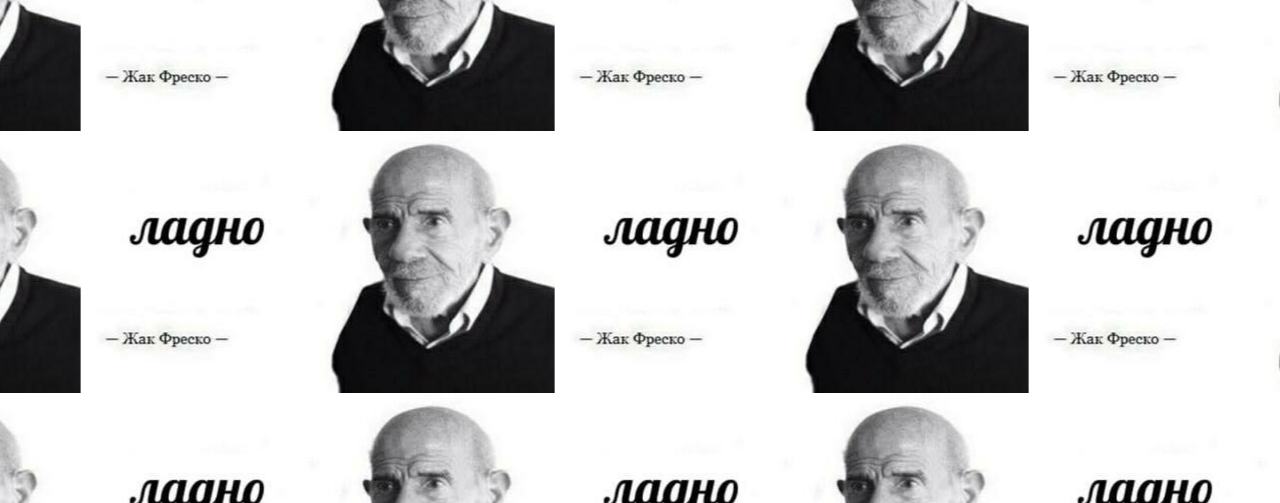
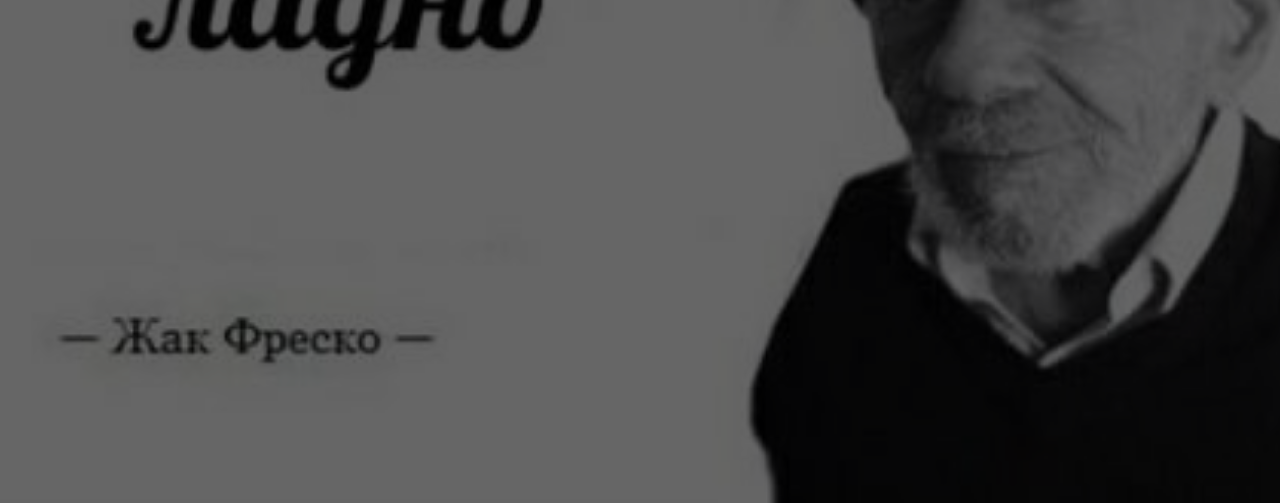
Before and after one commit to Oriery/RPI-lab3, a plain HTML site: page errors/err_1.html in a window 1280 px wide. Shown: the part 297-800 px from the top of the page. Drawn offline with Linux system fonts and the light colour scheme; the site is published under a folder, as on GitHub Pages, so addresses that start at the root find nothing.

Commit message:
к предыдущему

```diff
--- a/errors/err_1.html
+++ b/errors/err_1.html
@@ -4,7 +4,7 @@
 <head>
     <meta charset="utf-8">
     <title>Страница не найдена</title>
-    <link rel="stylesheet" type="text/css" href="/errorsStyle.css" />
+    <link rel="stylesheet" type="text/css" href="./errorsStyle.css" />
 </head>
 
 <body style="background-image: url(ok_fresko.jpg); background-position: 10% 50%;">
```
Also changed, not shown: errors/err_other.html (+1 -1 lines).
